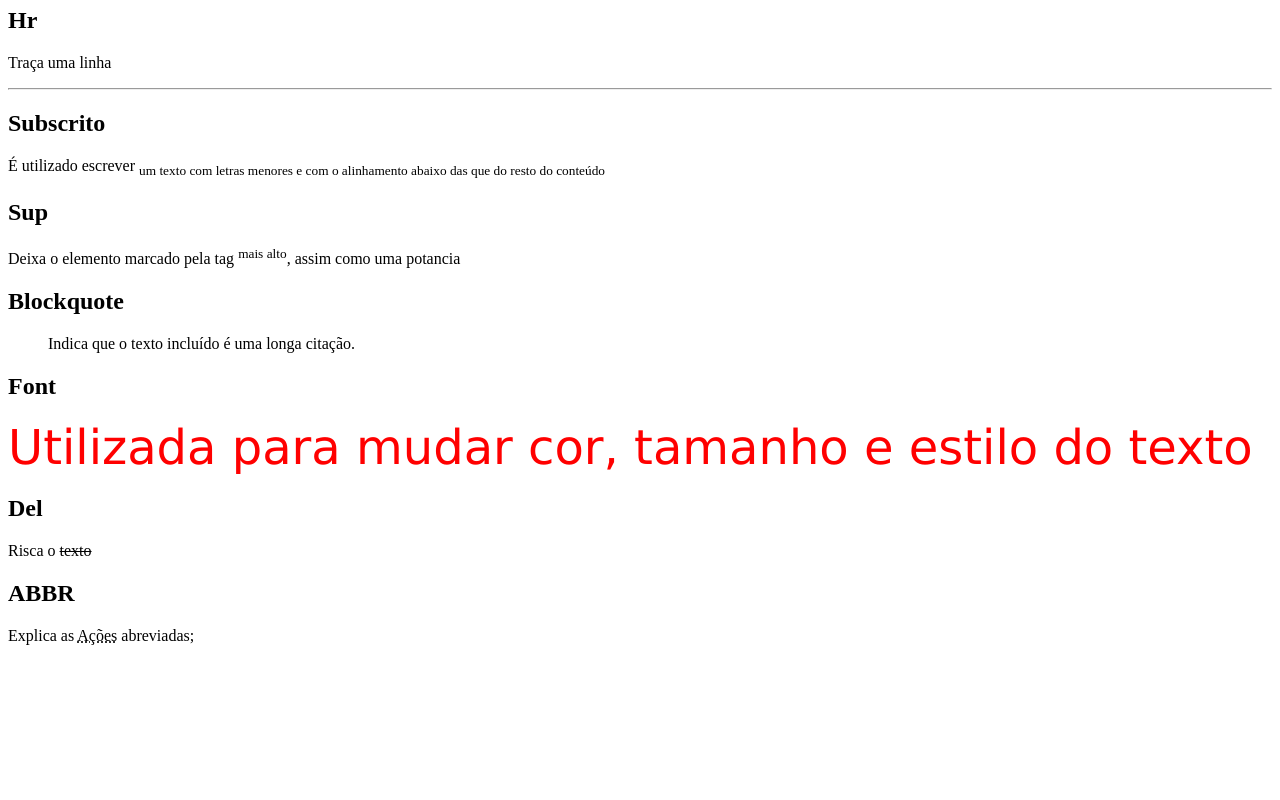
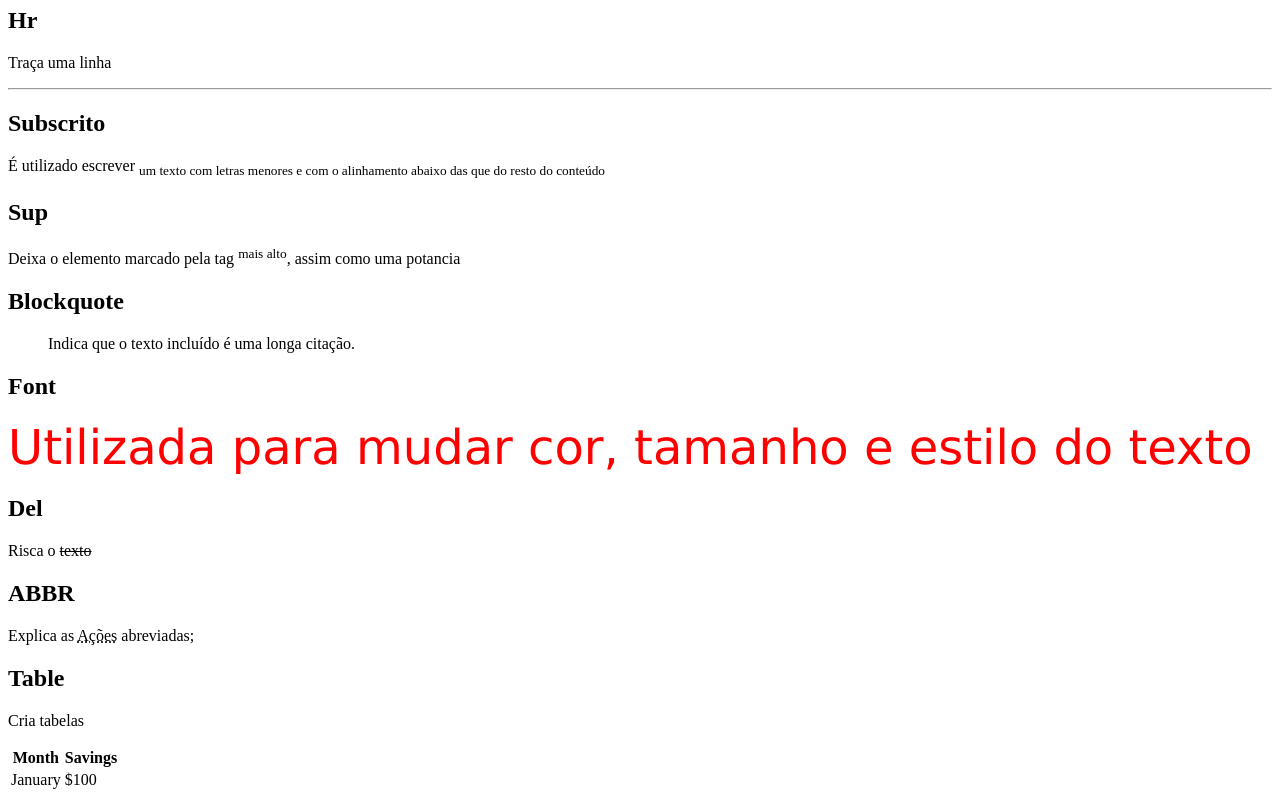
Before and after one commit to LuisAugustoZaccaro/desafios_projeto_html, a plain HTML site: page index.html in a window 1280 px wide. Shown: the part 1843-2643 px from the top of the page. Before the commit the page ends 2504 px from the top, so only its background shows below. Drawn offline with Linux system fonts and the light colour scheme.

Commit message:
Inserida a tag table

```diff
--- a/index.html
+++ b/index.html
@@ -116,7 +116,8 @@
 
     <h2 id="sub">Subscrito</h2>
     <p>
-            É utilizado escrever <sub>um texto com letras menores e com o alinhamento abaixo das que do resto do conteúdo</sub>
+        É utilizado escrever <sub>um texto com letras menores e com o alinhamento abaixo das que do resto do
+            conteúdo</sub>
     </p>
 
     <h2 id="sup">Sup</h2>
@@ -137,11 +138,25 @@
     <p>
         Risca o <del>texto</del>
     </p>
-    <h2 id>ABBR</h2>
+    <h2 id="abbr">ABBR</h2>
     <p>
         Explica as <abbr title="Ação Abreviada">Ações</abbr> abreviadas;
     </p>
+    <h2 id="table">Table</h2>
+    <p>
+        Cria tabelas
+    </p>
 
+    <table>
+        <tr>
+            <th>Month</th>
+            <th>Savings</th>
+        </tr>
+        <tr>
+            <td>January</td>
+            <td>$100</td>
+        </tr>
+    </table>
 </body>
 
 </html>
```
Lines whose indentation alone changed are shown as unchanged.
